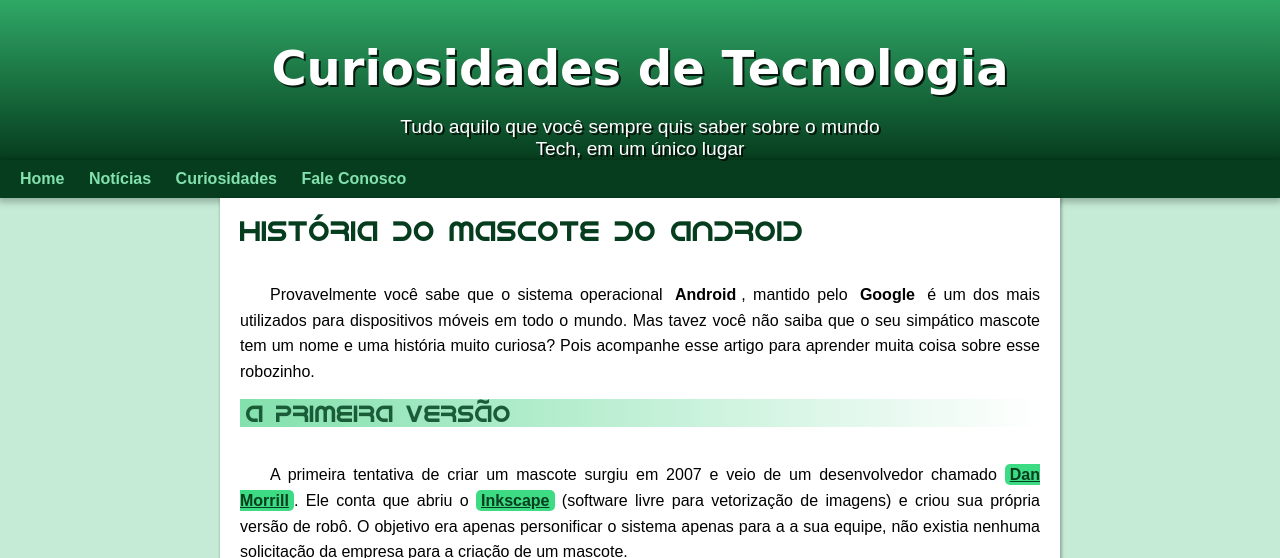
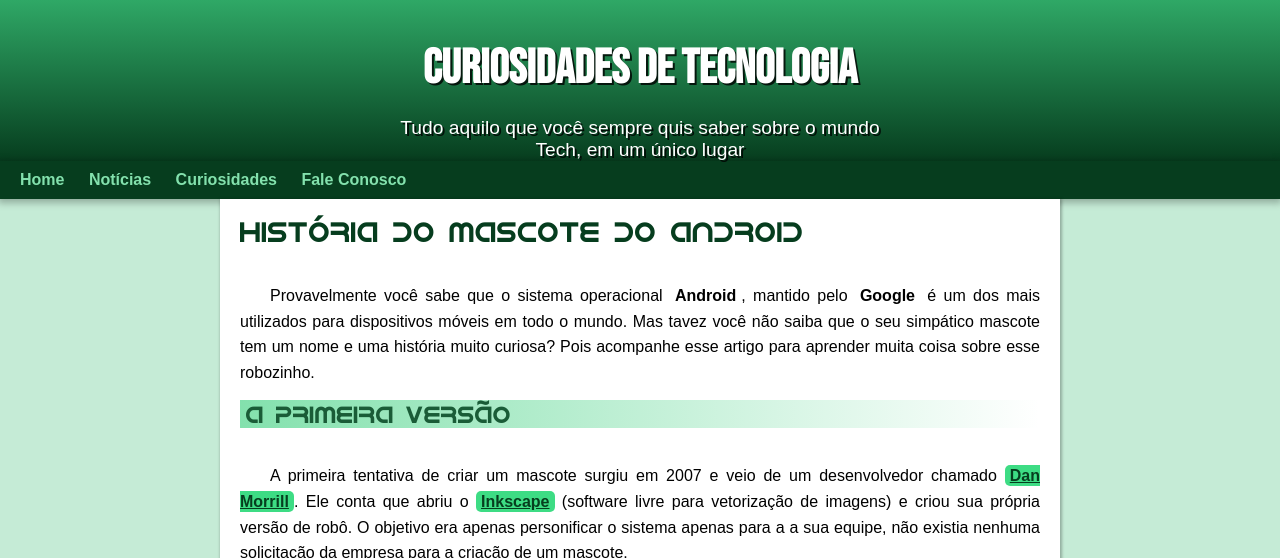
Before and after one commit to diego-dcs/Estudos, a plain HTML site: page 02-ProjetoAndroid/index.html in a window 1280 px wide. Shown: the top 558 px of the page. Drawn offline with Linux system fonts and the light colour scheme.

Commit message:
Ajustes projeto Android
add fonte & liste stye Type

```diff
--- a/02-ProjetoAndroid/estilo/style.css
+++ b/02-ProjetoAndroid/estilo/style.css
@@ -1,15 +1,19 @@
 @charset "utf-8";
 
+@import url('https://fonts.googleapis.com/css2?family=Bebas+Neue&display=swap');
 @font-face {
     font-family: idroid;
     src: url(../fontes/idroid.otf);
 }
 :root   {
-    --c0: #c5ebd6;  --c1: #83e1ad;
-    --c2: #3ddc84;  --c3: #2fa866;
-    --c4: #1a5c37;  --c5: #063d1e;
+    --c0: #c5ebd6;
+    --c1: #83e1ad;
+    --c2: #3ddc84;
+    --c3: #2fa866;
+    --c4: #1a5c37;
+    --c5: #063d1e;
     --fpadrao: Arial, Helvetica, sans-serif;
-    --fdestaque: cursive;
+    --fdestaque: 'Bebas Neue', cursive;
     --fandroid: idroid;
 }
     *   {
@@ -152,6 +156,7 @@ aside p{
 }
 ul  {
     list-style-position: inside;
+    list-style-type: circle;
     columns: 2;
 }
 
```
